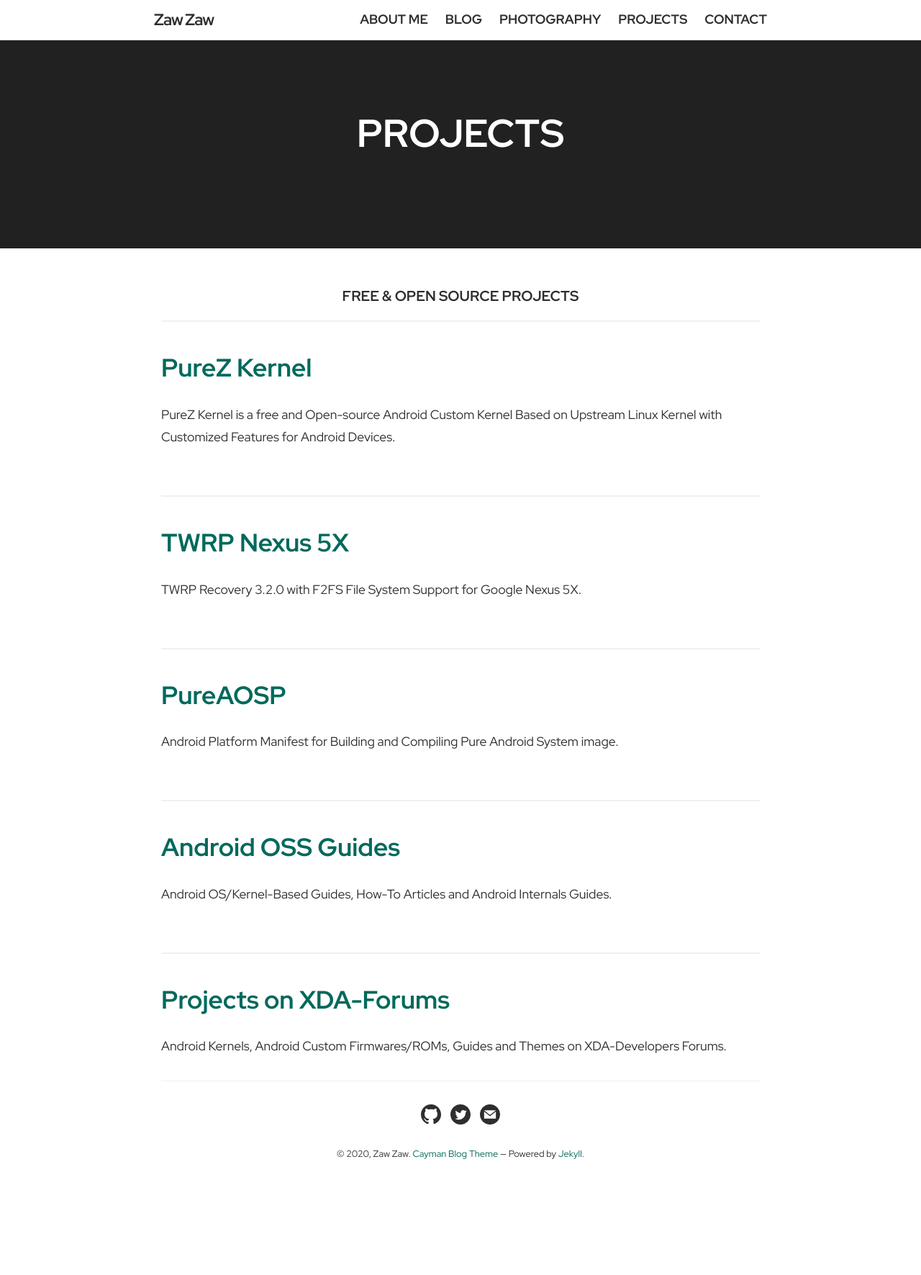
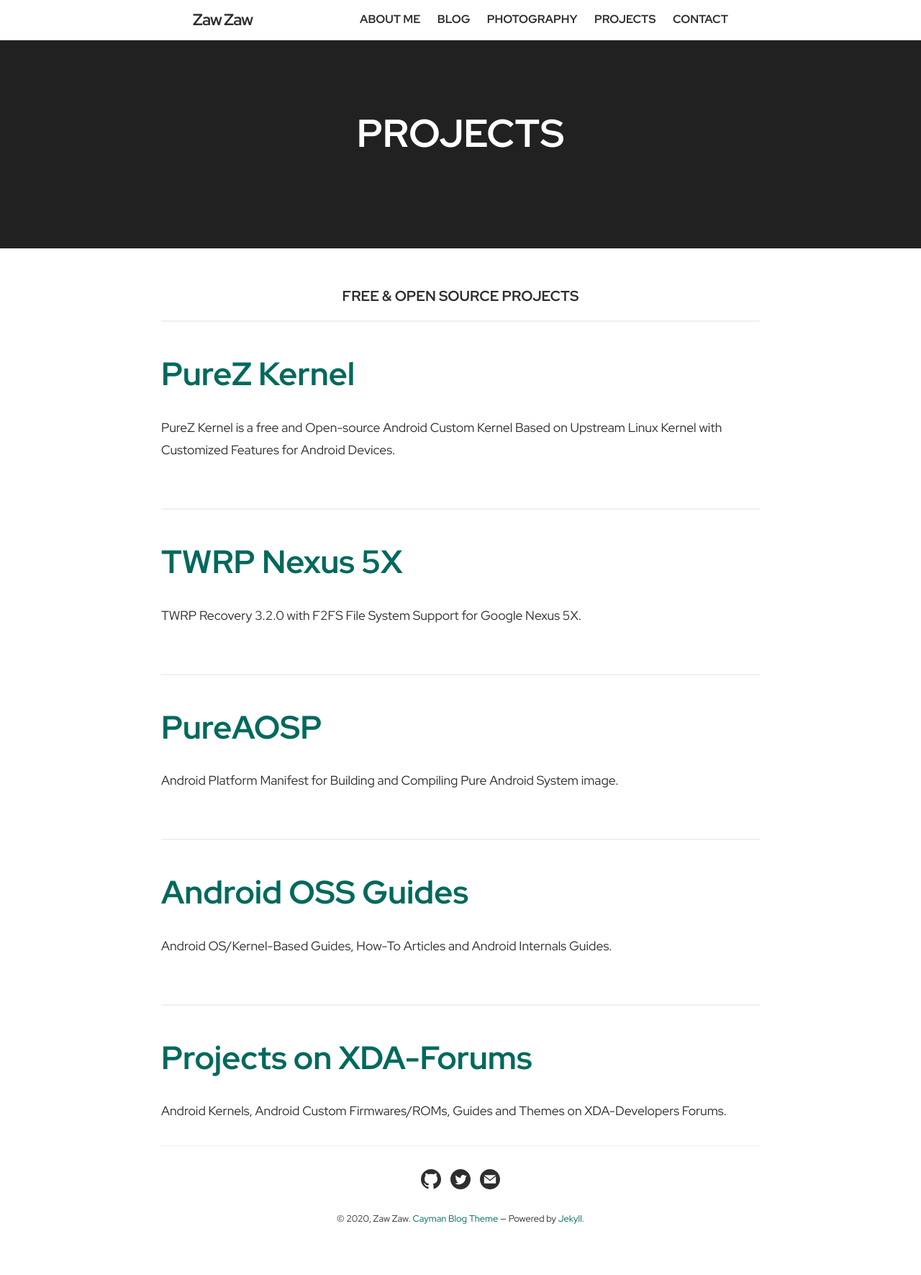
Before and after one commit to zawzaww/zawzaww.github.io, a Jekyll site: the page built from projects.html, in a window 1280 px wide. Shown: the whole page at 72% size. Built offline with Jekyll 4.4.1, drawn with Linux system fonts in a browser that asks for light colours; before the commit the page ends 1681 px from its top, so only the background shows below that.

Commit message:
_sass: projects.html: Add text size adjust and set to h1 for project title names

```diff
--- a/_sass/jekyll-theme-cayman-blog.scss
+++ b/_sass/jekyll-theme-cayman-blog.scss
@@ -33,6 +33,11 @@
   font-weight: 400;
   line-height: 1.8;
   color: $body-text-color;
+}
+
+html, body {
+  text-size-adjust: 100%;
+  font-size: 100%;
 }
 
 a {
--- a/projects.html
+++ b/projects.html
@@ -8,29 +8,29 @@
 
 <hr>
 
-<h2><b><a href="https://zawzaww.github.io/projects/purez-kernel">PureZ Kernel</a></b></h2>
+<h1><b><a href="https://zawzaww.github.io/projects/purez-kernel">PureZ Kernel</a></b></h1>
 <p>PureZ Kernel is a free and Open-source Android Custom Kernel Based on Upstream Linux Kernel with Customized Features for Android Devices.</p>
 <br>
 
 <hr>
 
-<h2><b><a href="https://zawzaww.github.io/projects/twrp-recovery-bullhead">TWRP Nexus 5X</a></b></h2>
+<h1><b><a href="https://zawzaww.github.io/projects/twrp-recovery-bullhead">TWRP Nexus 5X</a></b></h1>
 <p>TWRP Recovery 3.2.0 with F2FS File System Support for Google Nexus 5X.</p>
 <br>
 
 <hr>
 
-<h2><b><a href="https://github.com/zawzaww/aosp-android">PureAOSP</a></b></h2>
+<h1><b><a href="https://github.com/zawzaww/aosp-android">PureAOSP</a></b></h1>
 <p>Android Platform Manifest for Building and Compiling Pure Android System image.</p>
 <br>
 
 <hr>
 
-<h2><b><a href="https://zawzaww.github.io/projects/androidoss-guides">Android OSS Guides</a></b></h2>
+<h1><b><a href="https://zawzaww.github.io/projects/androidoss-guides">Android OSS Guides</a></b></h1>
 <p>Android OS/Kernel-Based Guides, How-To Articles and Android Internals Guides.</p>
 <br>
 
 <hr>
 
-<h2><b><a href="https://zawzaww.github.io/projects/xda-threads-works">Projects on XDA-Forums</a></b></h2>
+<h1><b><a href="https://zawzaww.github.io/projects/xda-threads-works">Projects on XDA-Forums</a></b></h1>
 <p>Android Kernels, Android Custom Firmwares/ROMs, Guides and Themes on XDA-Developers Forums.</p>
```
